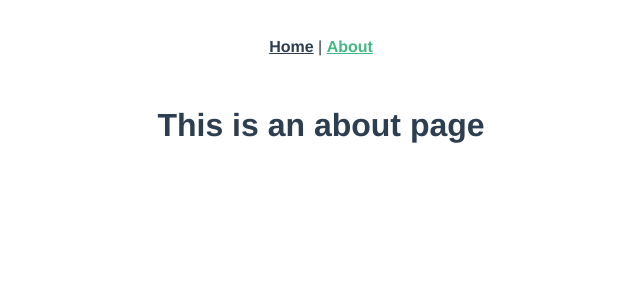
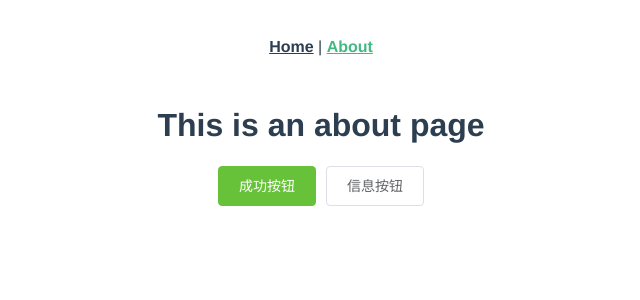
Before and after one commit to buuoltwo/blog_spa_vue2.6, a Vue app: page /#/about in a window 1280 px wide. Shown: the top 300 px of the page, without its empty margins (319-959 px from the left). Built offline with nearby package versions, Linux system fonts and the light colour scheme.

Commit message:
element-ui引入测试

```diff
--- a/package.json
+++ b/package.json
@@ -8,6 +8,7 @@
   },
   "dependencies": {
     "core-js": "^3.6.5",
+    "element-ui": "^2.13.2",
     "vue": "^2.6.11",
     "vue-router": "^3.2.0",
     "vuex": "^3.4.0"
--- a/src/main.js
+++ b/src/main.js
@@ -3,7 +3,11 @@ import App from './App.vue'
 import router from './router'
 import store from './store'
 
+import ElementUI from 'element-ui';
+import 'element-ui/lib/theme-chalk/index.css';
+
 Vue.config.productionTip = false
+Vue.use(ElementUI);
 
 new Vue({
   router,
--- a/src/views/About.vue
+++ b/src/views/About.vue
@@ -1,5 +1,28 @@
 <template>
   <div class="about">
     <h1>This is an about page</h1>
+     <el-button type="success" @click="handleClick">成功按钮</el-button>
+     <el-button plain @click="open2">信息按钮</el-button>
   </div>
 </template>
+
+<script>
+export default {
+  methods: {
+    handleClick: function() {
+      this.$message({
+        message:"hello ha~",
+        type:"success"
+      })
+    },
+    open2() {
+      this.$notify({
+          title: '成功',
+          message: '这是一条成功的提示消息',
+          type: 'success',
+          showClose: false
+      });
+    }
+  }
+}
+</script>
```
Also changed, not shown: 1 other file (tests, documents, lock files or other folders).
